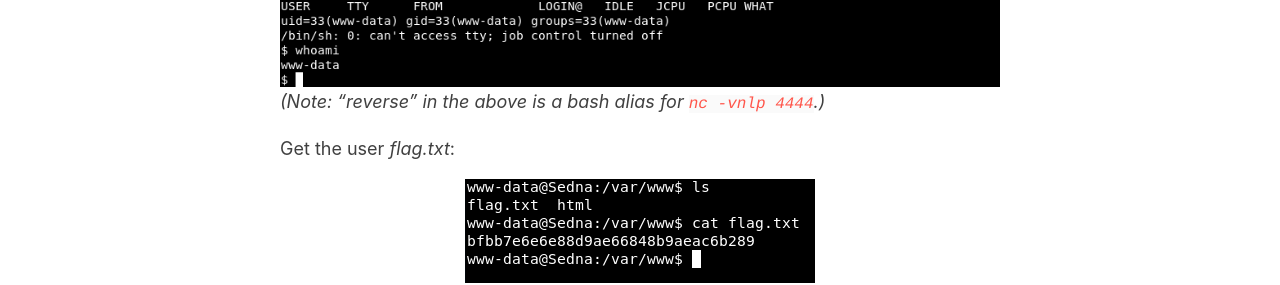
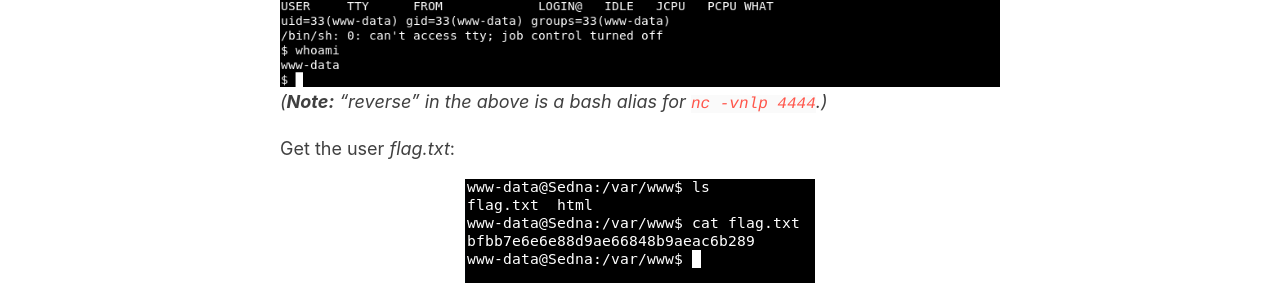
Before and after one commit to wulfgarpro/wulfgar.pro, a Jekyll site: the page built from _posts/2020-09-19-sedna-vulnhub-penlog.md, in a window 1280 px wide and 900 px high, scrolled down 3655 px. Shown: the part 169-454 px from the top of the window. Built offline with Jekyll 4.4.1, drawn with Linux system fonts in a browser that asks for light colours; some of the changed text lies outside the part shown.

Commit message:
Formatting.

```diff
--- a/_posts/2020-09-19-sedna-vulnhub-penlog.md
+++ b/_posts/2020-09-19-sedna-vulnhub-penlog.md
@@ -106,7 +106,7 @@ $ nc -vnlp 4444
 Click the _php-reverse-shell.php_ link in the browser and establish a reverse shell connection:
 
 ![user-shell](/images/posts/penlog_sedna_by_vulnhub/user_shell.png)
-_(Note: "reverse" in the above is a bash alias for `nc -vnlp 4444`.)_
+_(**Note:** "reverse" in the above is a bash alias for `nc -vnlp 4444`.)_
 
 Get the user _flag.txt_:
 
@@ -161,7 +161,7 @@ $ cat /etc/chkrootkit/README
 Search for a local privilege escalation with `searchsploit` and download the non-Metasploit PoC **33899**:
 
 ![33899-chkrootkit](/images/posts/penlog_sedna_by_vulnhub/33899_chkrootkit.png)
-_(Note: "ss" in the above is a bash alias for `searchsploit`.)_
+_(**Note:** "ss" in the above is a bash alias for `searchsploit`.)_
 
 ### 33899 Description
 
```
